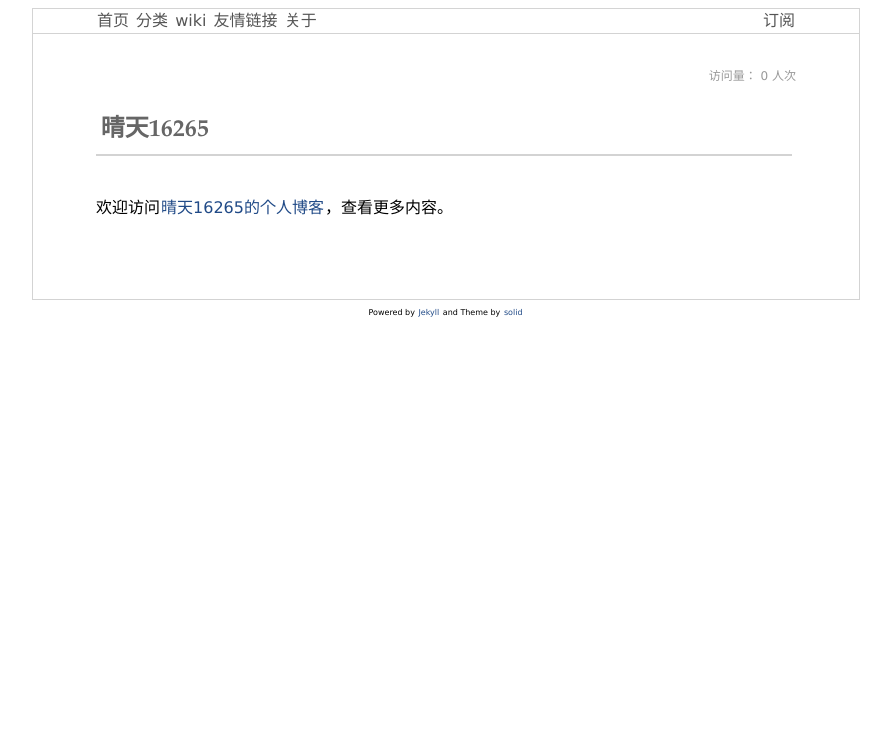
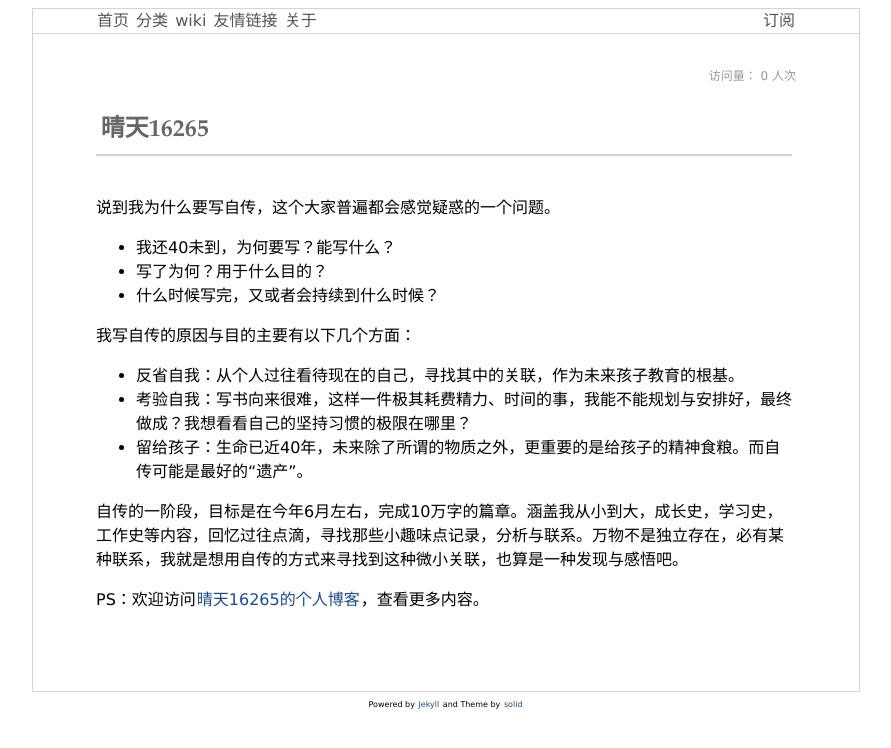
Before and after one commit to qingtian/biography, a Jekyll site: the page built from pages/about.md, in a window 1280 px wide. Shown: the top 748 px of the page, without its empty margins (194-1085 px from the left). Built offline with Jekyll 4.4.1, drawn with Linux system fonts in a browser that asks for light colours; comment, search, counter and statistics services are not loaded.

Commit message:
feat: 关于内容完善

```diff
--- a/pages/about.md
+++ b/pages/about.md
@@ -7,4 +7,18 @@ permalink: /about/
 valine-path: '/about/'
 ---
 
-欢迎访问[晴天16265的个人博客](https://blog.qingtian16265.com/)，查看更多内容。
+说到我为什么要写自传，这个大家普遍都会感觉疑惑的一个问题。
+
+- 我还40未到，为何要写？能写什么？
+- 写了为何？用于什么目的？
+- 什么时候写完，又或者会持续到什么时候？
+
+我写自传的原因与目的主要有以下几个方面：
+
+- 反省自我：从个人过往看待现在的自己，寻找其中的关联，作为未来孩子教育的根基。
+- 考验自我：写书向来很难，这样一件极其耗费精力、时间的事，我能不能规划与安排好，最终做成？我想看看自己的坚持习惯的极限在哪里？
+- 留给孩子：生命已近40年，未来除了所谓的物质之外，更重要的是给孩子的精神食粮。而自传可能是最好的“遗产”。
+
+自传的一阶段，目标是在今年6月左右，完成10万字的篇章。涵盖我从小到大，成长史，学习史，工作史等内容，回忆过往点滴，寻找那些小趣味点记录，分析与联系。万物不是独立存在，必有某种联系，我就是想用自传的方式来寻找到这种微小关联，也算是一种发现与感悟吧。
+
+PS：欢迎访问[晴天16265的个人博客](https://blog.qingtian16265.com/)，查看更多内容。
```
